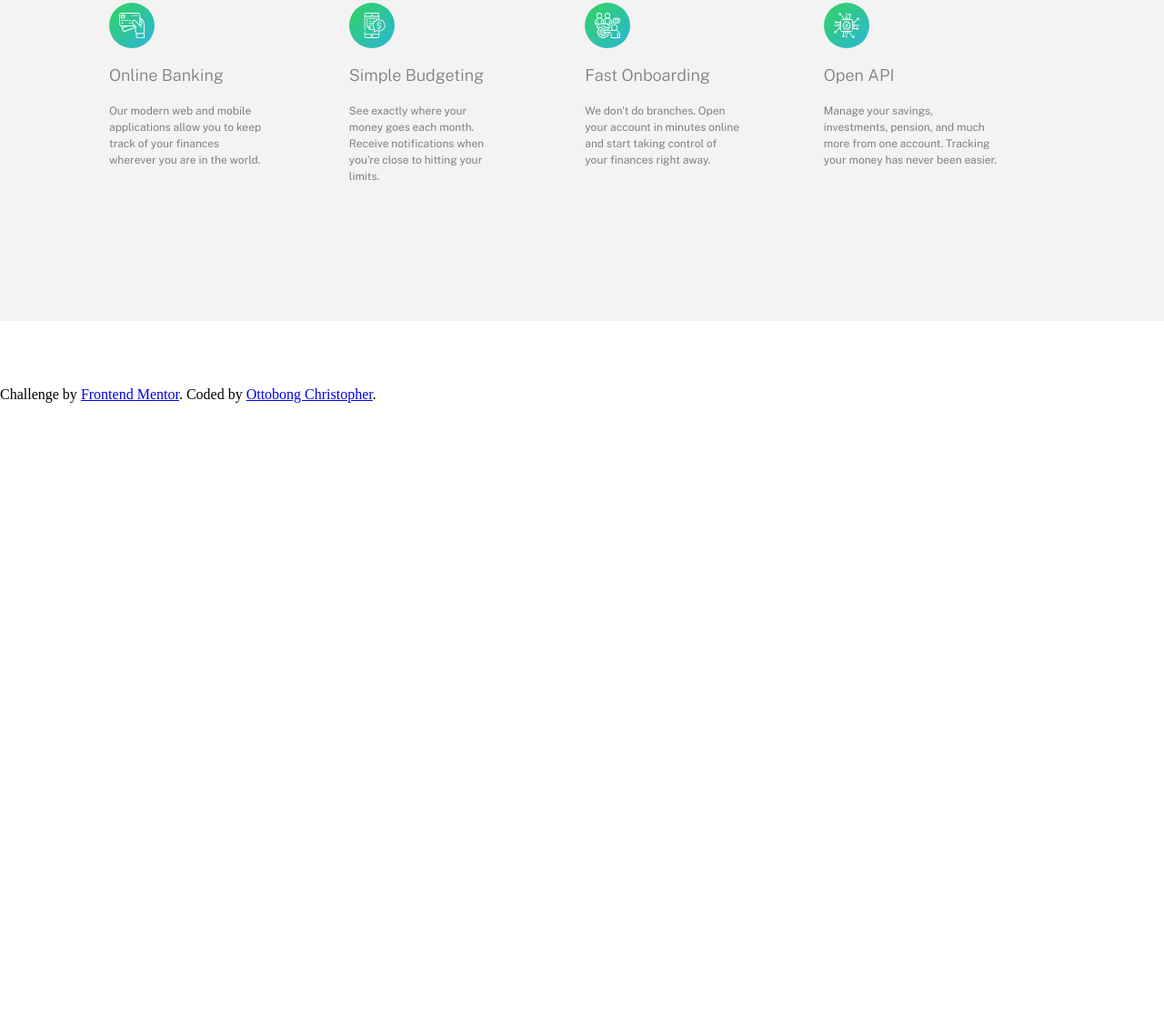
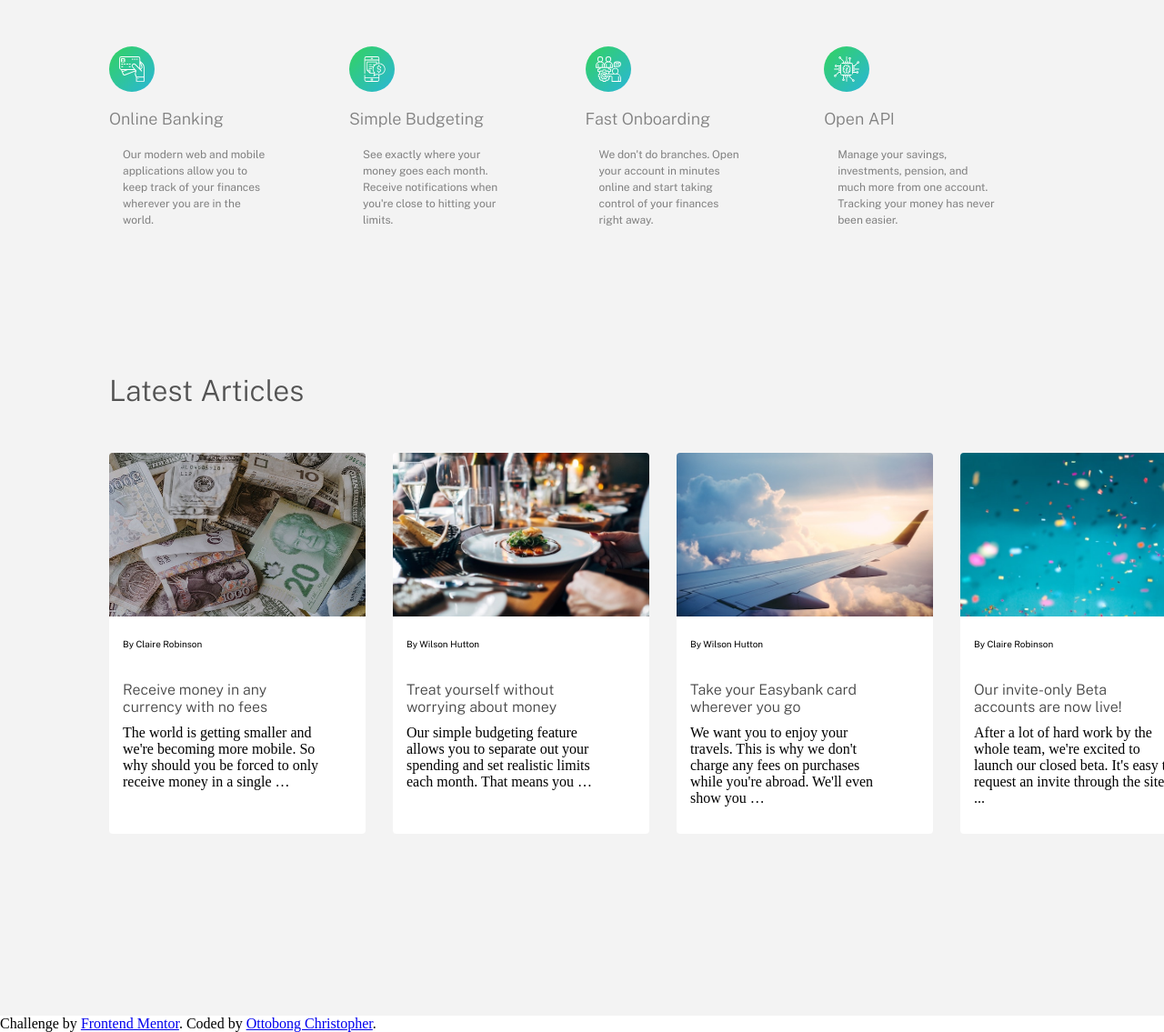
Before and after one commit to ottobong/Easybank_Landingpage, a plain HTML site: page index.html in a window 1280 px wide. Shown: the part 974-2109 px from the top of the page at 91% size. Before the commit the page ends 1417 px from the top, so only its background shows below. Drawn offline with nearby package versions, Linux system fonts and the light colour scheme.

Commit message:
added blog section

```diff
--- a/css/styles.css
+++ b/css/styles.css
@@ -5,8 +5,6 @@
 body {
     overflow-x: hidden;
 }
-
-
 
 button {
     padding: 10px 20px;
@@ -110,13 +108,6 @@ button {
     padding-bottom: 150px;
 }
 
-.card {
-    /* padding: 20px 30px 50px 30px; */
-    /* justify-content: space-between;
-    background-color: white;
-    border-radius: 20px; */
-}
-
 .card img {
     width: 50px;
     padding-bottom: 15px;
@@ -136,3 +127,59 @@ button {
     color: gray;
     padding-right: 62px;
 }
+
+.blog {
+    background-color: #f3f3f3;
+    padding: 0 120px;
+    margin-top: -100px;
+    padding-bottom: 200px;
+    padding-top: 80px;
+}
+
+.blog-title {
+    font-size: 32px;
+    font-family: 'Public Sans', sans-serif;
+    color: rgb(83, 83, 83);
+    font-weight: 300;
+    padding-bottom: 50px;
+}
+
+.card-area {
+    display: flex;
+    gap: 30px;
+}
+
+.blog-card {
+    background-color: white;
+    border-radius: 4px 4px 4px 4px ;
+
+}
+
+.blog-card img {
+    width: 282px;
+    height: 180px;
+    border-radius: 4px 4px 0px 0px ;
+}
+
+.blog-card h1, p {
+    padding-left: 15px;
+    padding-right: 45px;
+    padding-bottom: 30px;
+}
+
+.blog-card h1 {
+    font-size: 16px;
+    font-family: 'Public Sans', sans-serif;
+    color: rgb(69, 69, 69);
+    padding-top: 10px;
+    padding-bottom: 10px;
+    padding-right: 50px;
+    font-weight: 300;
+}
+
+.blog-small {
+    font-family: 'Public Sans', sans-serif;
+    font-size: 10px;
+    padding-top: 20px;
+    margin-bottom: -5px;
+}
--- a/index.html
+++ b/index.html
@@ -102,30 +102,42 @@
     </div>
   </section>
 
-  <section>
-    <div>
-      <img src="" alt="">
-      <p></p>
-      <h1></h1>
-      <p></p>
-    </div>
-    <div>
-      <img src="" alt="">
-      <p></p>
-      <h1></h1>
-      <p></p>
-    </div>
-    <div>
-      <img src="" alt="">
-      <p></p>
-      <h1></h1>
-      <p></p>
-    </div>
-    <div>
-      <img src="" alt="">
-      <p></p>
-      <h1></h1>
-      <p></p>
+  <section class="blog">
+    <h1 class="blog-title">Latest Articles</h1>
+    <div class="card-area">
+      <div class="blog-card">
+        <img src="./images/image-currency.jpg" alt="">
+        <div class="blog-details">
+          <p class="blog-small">By Claire Robinson</p>
+          <h1>Receive money in any currency with no fees</h1>
+          <p class="blog-text">The world is getting smaller and we're becoming more mobile. So why should you be forced to only receive money in a single …</p>
+        </div>
+      </div>
+      <div class="blog-card">
+        <img src="./images/image-restaurant.jpg" alt="">
+        <div class="blog-details">
+          <p class="blog-small">By Wilson Hutton</p>
+          <h1>Treat yourself without worrying about money</h1>
+          <p class="blog-text">Our simple budgeting feature allows you to separate out your spending and set realistic limits each month. That means you …</p>
+        </div>
+      </div>
+      <div class="blog-card">
+        <img src="./images/image-plane.jpg" alt="">
+        <div class="blog-details">
+          <p class="blog-small">By Wilson Hutton</p>
+          <h1>Take your Easybank card wherever you go</h1>
+          <p class="blog-text">We want you to enjoy your travels. This is why we don't charge any fees on purchases while you're abroad. We'll even show you …</p>
+        </div>
+      </div>
+      <div class="blog-card">
+        <img src="./images/image-confetti.jpg" alt="">
+        <div class="blog-details">
+          <p class="blog-small">By Claire Robinson</p>
+          <h1>Our invite-only Beta accounts are now live!</h1>
+          <p class="blog-text">After a lot of hard work by the whole team, we're excited to launch our closed beta. It's easy to request an invite through the site ...
+          </p>
+        </div>
+      </div>
     </div>
   </section>
 
@@ -137,71 +149,8 @@
 </body>
 </html>
 
- <!-- Home
-  About
-  Contact
-  Blog
-  Careers
 
-  Request Invite
-
-
-
-  Next generation digital banking
-
-  Take your financial life online. Your Easybank account will be a one-stop-shop
-  for spending, saving, budgeting, investing, and much more.
-
-  Request Invite
-
-
-
-  Why choose Easybank?
-
-  We leverage Open Banking to turn your bank account into your financial hub. Control
-  your finances like never before.
-
-  Online Banking
-  Our modern web and mobile applications allow you to keep track of your finances
-  wherever you are in the world.
-
-  Simple Budgeting
-  See exactly where your money goes each month. Receive notifications when you're
-  close to hitting your limits.
-
-  Fast Onboarding
-  We don't do branches. Open your account in minutes online and start taking control
-  of your finances right away.
-
-  Open API
-  Manage your savings, investments, pension, and much more from one account. Tracking
-  your money has never been easier.
-
-
-
-  Latest Articles
-
-  By Claire Robinson
-  Receive money in any currency with no fees
-  The world is getting smaller and we're becoming more mobile. So why should you be
-  forced to only receive money in a single …
-
-  By Wilson Hutton
-  Treat yourself without worrying about money
-  Our simple budgeting feature allows you to separate out your spending and set
-  realistic limits each month. That means you …
-
-  By Wilson Hutton
-  Take your Easybank card wherever you go
-  We want you to enjoy your travels. This is why we don't charge any fees on purchases
-  while you're abroad. We'll even show you …
-
-  By Claire Robinson
-  Our invite-only Beta accounts are now live!
-  After a lot of hard work by the whole team, we're excited to launch our closed beta.
-  It's easy to request an invite through the site ...
-
-
+  <!-- Latest Articles
 
   About Us
   Contact
@@ -212,4 +161,5 @@
 
   Request Invite
 
-  © Easybank. All Rights Reserved -->
+  © Easybank. All Rights Reserved
+   -->
```
